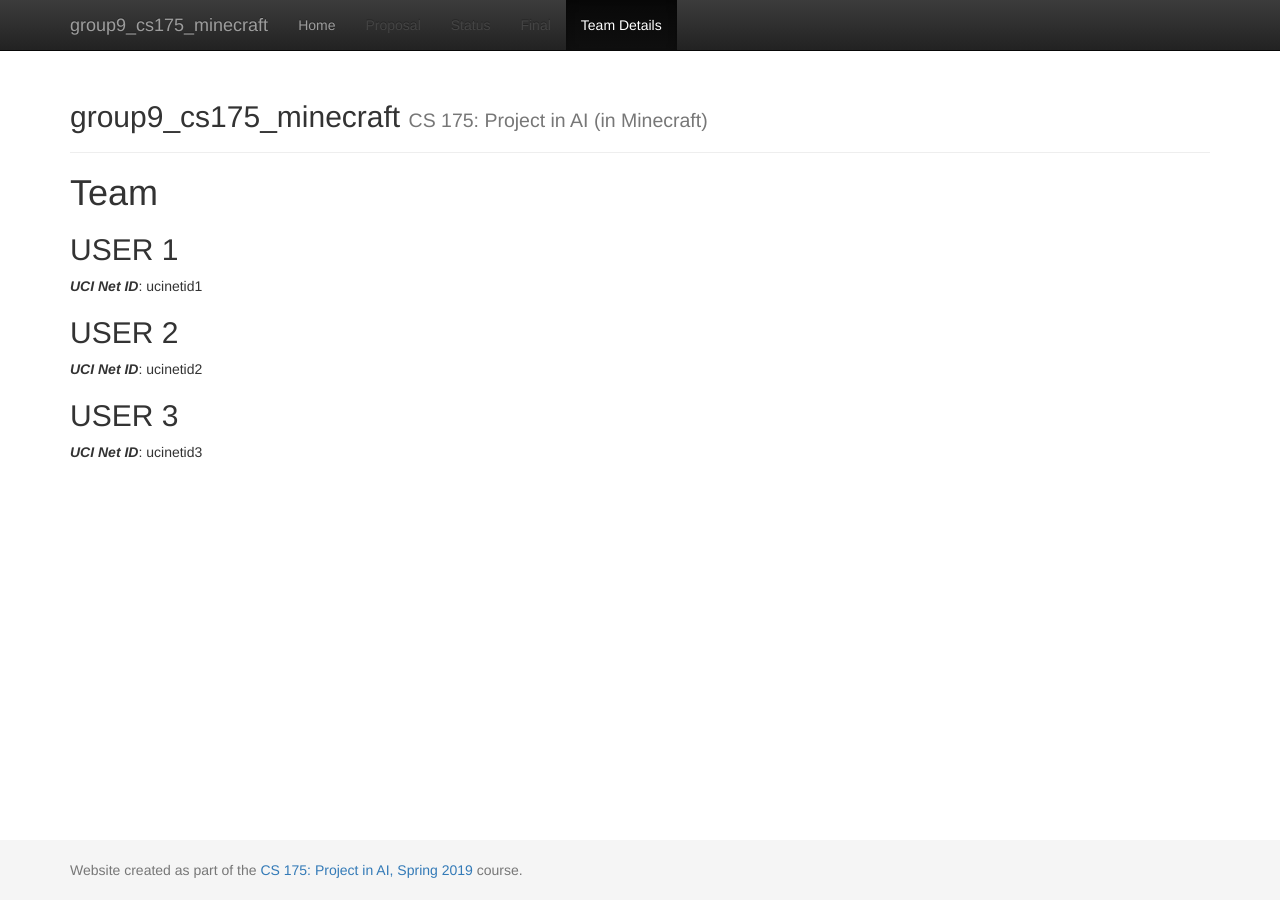
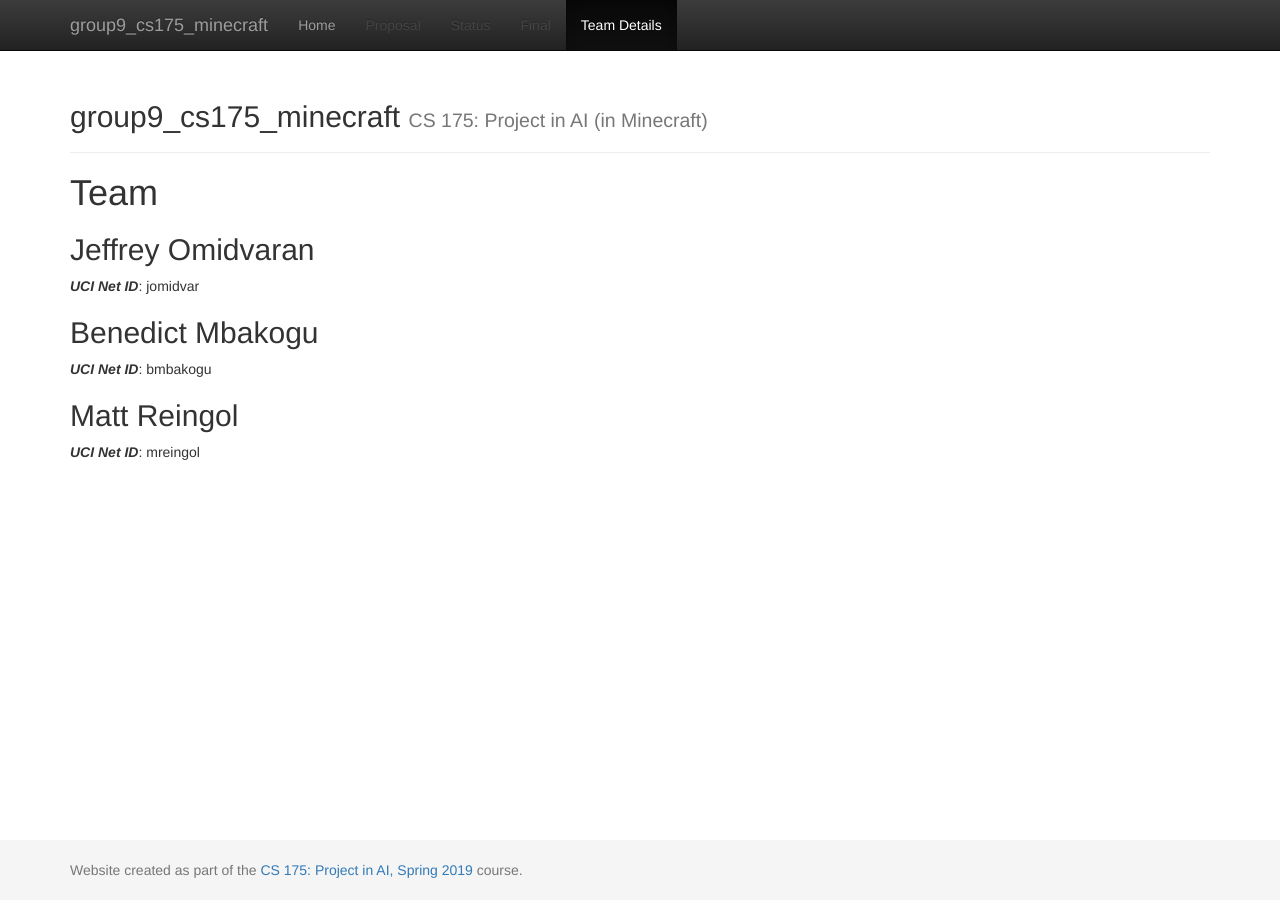
Before and after one commit to jeffomidvaran/TheBlockouts, a Jekyll site: the page built from docs/team.md, in a window 1280 px wide. Built offline with Jekyll 4.4.1, drawn with Linux system fonts in a browser that asks for light colours.

Commit message:
Update team.md

```diff
--- a/docs/team.md
+++ b/docs/team.md
@@ -6,11 +6,11 @@ title:  Team
 # {{ page.title }}
 
 
-## USER 1
-***UCI Net ID***: ucinetid1
+## Jeffrey Omidvaran
+***UCI Net ID***: jomidvar
 
-## USER 2
-***UCI Net ID***: ucinetid2
+## Benedict Mbakogu
+***UCI Net ID***: bmbakogu
 
-## USER 3
-***UCI Net ID***: ucinetid3
+## Matt Reingol
+***UCI Net ID***: mreingol
```
